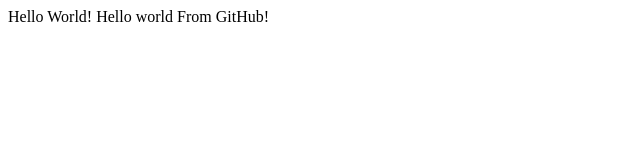
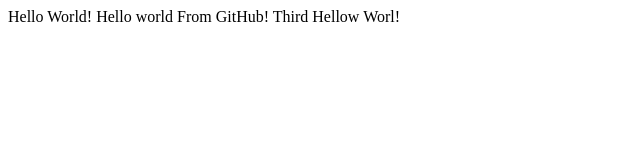
Before and after one commit to loretolopezpino/CS50git, a plain HTML site: page index.html in a window 1280 px wide. Shown: the whole page, without its empty margins (0-640 px from the left). Drawn offline with Linux system fonts and the light colour scheme.

Commit message:
3rd hello world GitHub

```diff
--- a/index.html
+++ b/index.html
@@ -5,6 +5,6 @@
     <title>Gitweb</title>
   </head>
   <body>
-    Hello World! Hello world From GitHub!
+    Hello World! Hello world From GitHub! Third Hellow Worl!
   </body>
 </html>
```
